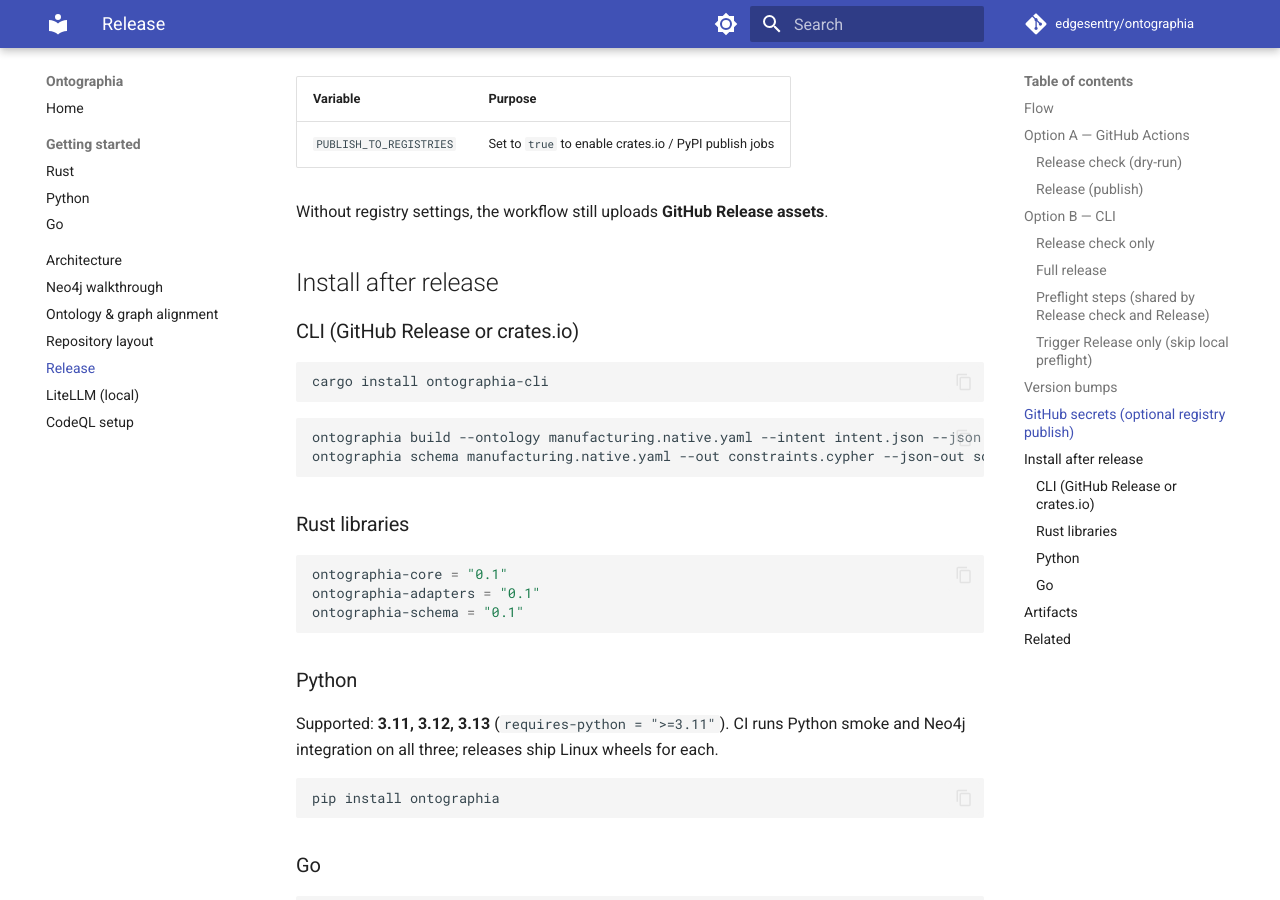
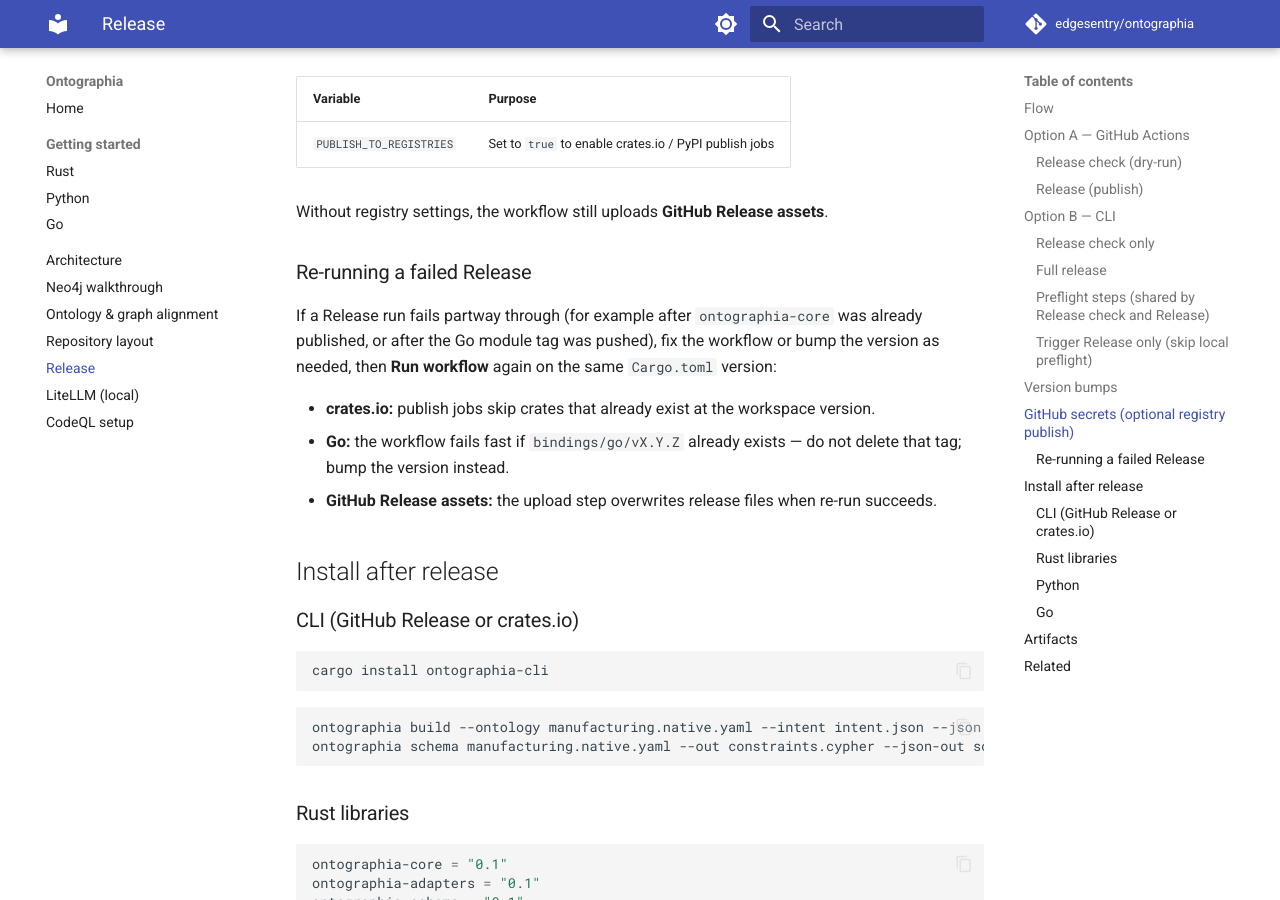
Before and after one commit to edgesentry/ontographia, an MkDocs documentation site: the page built from docs/release.md, in a window 1280 px wide and 900 px high, scrolled down 3002 px. Built offline with MkDocs 1.6.1 and Material for MkDocs 9.7.7, drawn with Linux system fonts in a browser that asks for light colours; comment, search, counter and statistics services are not loaded.

Commit message:
fix(release): Go tag message and idempotent crates.io publish (#26)
fix(release): add Go tag message and skip existing crates.io versions

git tag -a in CI requires -m when EDITOR is unset. cargo publish now
skips crates already on crates.io so a failed release can be retried.

Co-authored-by: Cursor <cursoragent@cursor.com>

```diff
--- a/docs/release.md
+++ b/docs/release.md
@@ -124,6 +124,14 @@ The release workflow rejects versions that do not match `Cargo.toml` (`scripts/v
 
 Without registry settings, the workflow still uploads **GitHub Release assets**.
 
+### Re-running a failed Release
+
+If a Release run fails partway through (for example after `ontographia-core` was already published, or after the Go module tag was pushed), fix the workflow or bump the version as needed, then **Run workflow** again on the same `Cargo.toml` version:
+
+- **crates.io:** publish jobs skip crates that already exist at the workspace version.
+- **Go:** the workflow fails fast if `bindings/go/vX.Y.Z` already exists — do not delete that tag; bump the version instead.
+- **GitHub Release assets:** the upload step overwrites release files when re-run succeeds.
+
 ## Install after release
 
 ### CLI (GitHub Release or crates.io)
```
Also changed, not shown: 1 other file.
